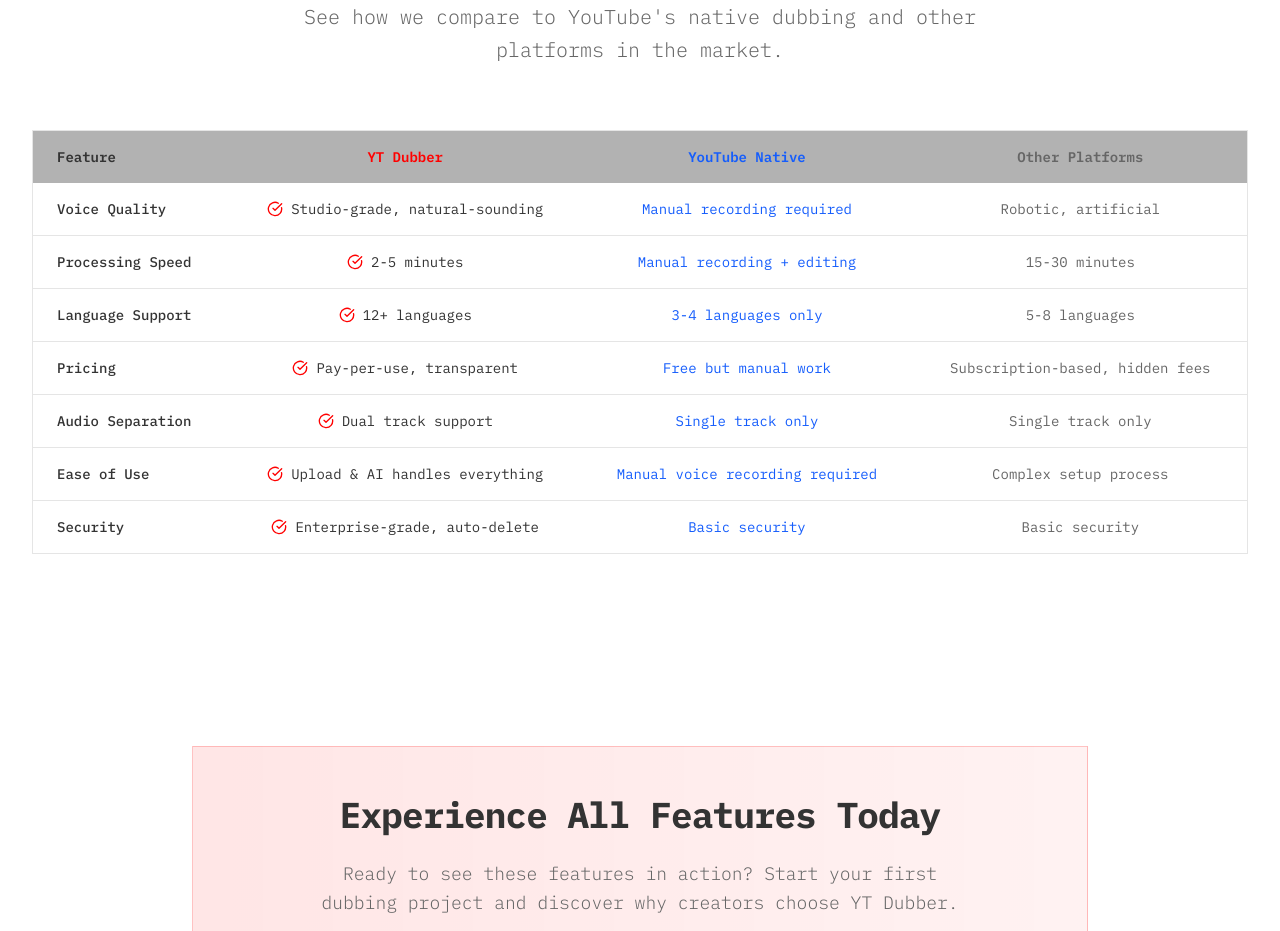
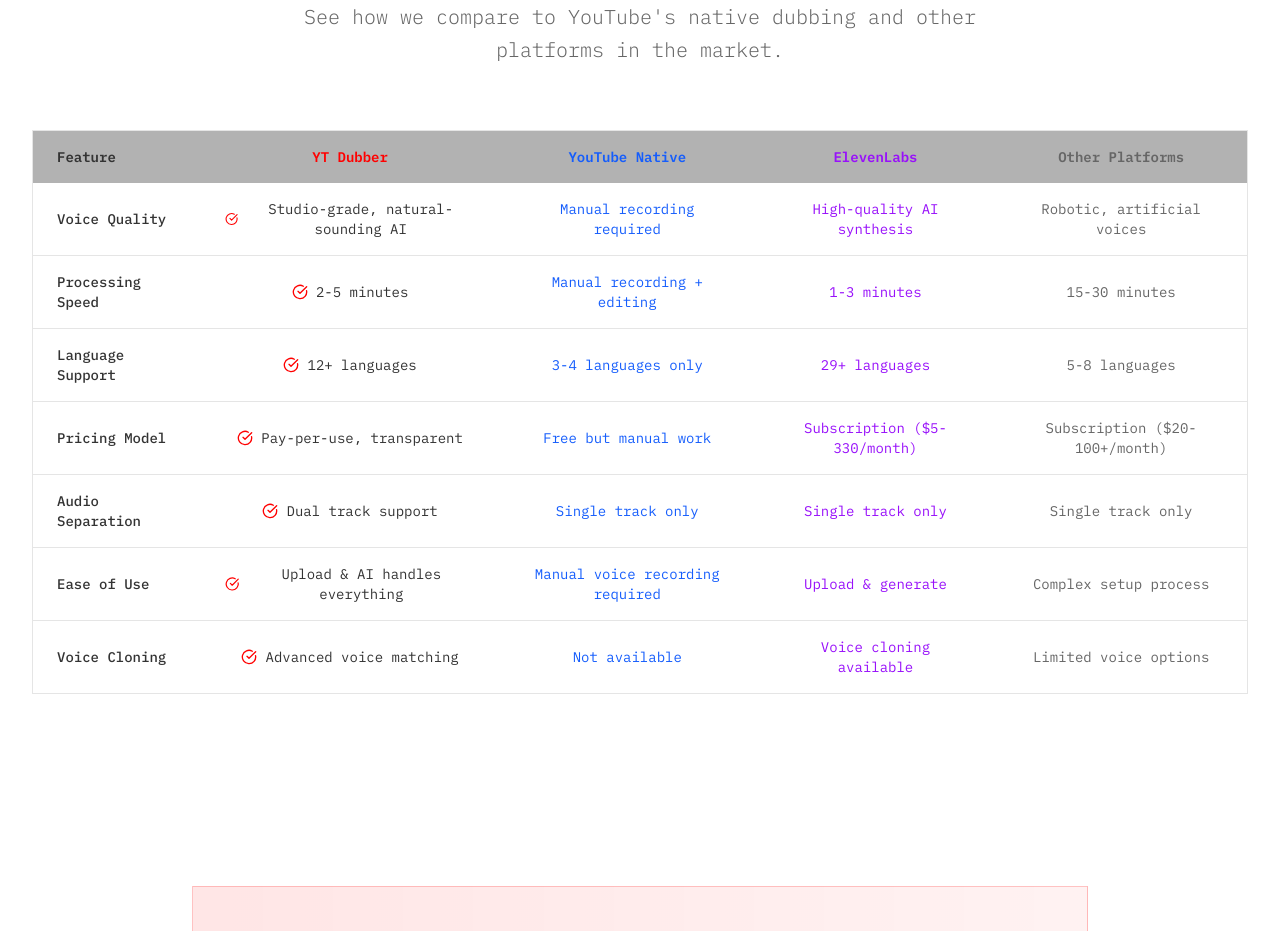
Before and after one commit to iudofia2026/youtubedubber.com, a Next.js app in the folder frontend/: page /features in a window 1280 px wide. Shown: the part 3480-4411 px from the top of the page. Built offline with nearby package versions, Linux system fonts and the light colour scheme; no server answers.

Commit message:
Remove Security & Privacy row from comparison table
- Removed Security & Privacy comparison row
- Streamlined table to focus on core features
- Cleaner comparison between YT Dubber, YouTube Native, ElevenLabs, and Other Platforms

```diff
--- a/frontend/app/features/page.tsx
+++ b/frontend/app/features/page.tsx
@@ -125,45 +125,52 @@
   const comparisonFeatures = [
     {
       feature: 'Voice Quality',
-      ytdubber: 'Studio-grade, natural-sounding',
+      ytdubber: 'Studio-grade, natural-sounding AI',
       youtube: 'Manual recording required',
-      competitors: 'Robotic, artificial'
+      elevenlabs: 'High-quality AI synthesis',
+      competitors: 'Robotic, artificial voices'
     },
     {
       feature: 'Processing Speed',
       ytdubber: '2-5 minutes',
       youtube: 'Manual recording + editing',
+      elevenlabs: '1-3 minutes',
       competitors: '15-30 minutes'
     },
     {
       feature: 'Language Support',
       ytdubber: '12+ languages',
       youtube: '3-4 languages only',
+      elevenlabs: '29+ languages',
       competitors: '5-8 languages'
     },
     {
-      feature: 'Pricing',
+      feature: 'Pricing Model',
       ytdubber: 'Pay-per-use, transparent',
       youtube: 'Free but manual work',
-      competitors: 'Subscription-based, hidden fees'
+      elevenlabs: 'Subscription ($5-330/month)',
+      competitors: 'Subscription ($20-100+/month)'
     },
     {
       feature: 'Audio Separation',
       ytdubber: 'Dual track support',
       youtube: 'Single track only',
+      elevenlabs: 'Single track only',
       competitors: 'Single track only'
     },
     {
       feature: 'Ease of Use',
       ytdubber: 'Upload & AI handles everything',
       youtube: 'Manual voice recording required',
+      elevenlabs: 'Upload & generate',
       competitors: 'Complex setup process'
     },
     {
-      feature: 'Security',
-      ytdubber: 'Enterprise-grade, auto-delete',
-      youtube: 'Basic security',
-      competitors: 'Basic security'
+      feature: 'Voice Cloning',
+      ytdubber: 'Advanced voice matching',
+      youtube: 'Not available',
+      elevenlabs: 'Voice cloning available',
+      competitors: 'Limited voice options'
     }
   ];
 
@@ -413,6 +420,7 @@
                         <th className="px-6 py-4 text-left text-sm font-semibold text-foreground">Feature</th>
                         <th className="px-6 py-4 text-center text-sm font-semibold text-[#ff0000]">YT Dubber</th>
                         <th className="px-6 py-4 text-center text-sm font-semibold text-blue-600">YouTube Native</th>
+                        <th className="px-6 py-4 text-center text-sm font-semibold text-purple-600">ElevenLabs</th>
                         <th className="px-6 py-4 text-center text-sm font-semibold text-muted-foreground">Other Platforms</th>
                       </tr>
                     </thead>
@@ -436,6 +444,11 @@
                           <td className="px-6 py-4 text-center text-sm text-blue-600">
                             <div className="flex items-center justify-center space-x-2">
                               <span>{item.youtube}</span>
+                            </div>
+                          </td>
+                          <td className="px-6 py-4 text-center text-sm text-purple-600">
+                            <div className="flex items-center justify-center space-x-2">
+                              <span>{item.elevenlabs}</span>
                             </div>
                           </td>
                           <td className="px-6 py-4 text-center text-sm text-muted-foreground">{item.competitors}</td>
```
